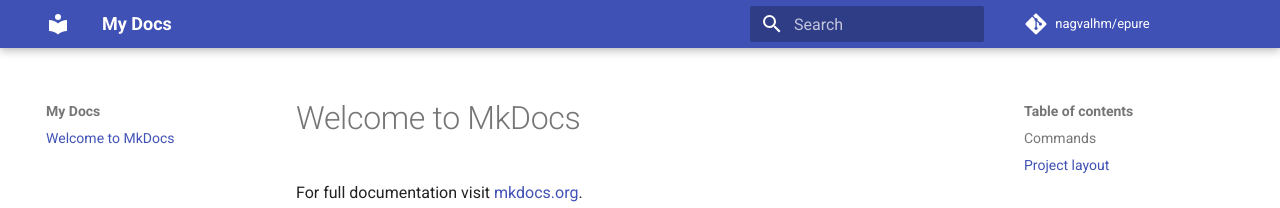
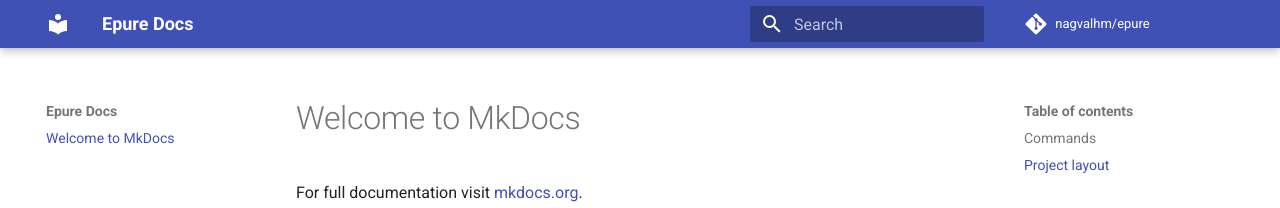
Before and after one commit to epurelib/epurelib.github.io, an MkDocs documentation site: the page built from docs/index.md, in a window 1280 px wide. Shown: the top 208 px of the page. Built offline with MkDocs 1.6.1 and Material for MkDocs 9.7.7, drawn with Linux system fonts in a browser that asks for light colours; comment, search, counter and statistics services are not loaded; the version menu is left out.

```diff
--- a/mkdocs.yml
+++ b/mkdocs.yml
@@ -1,5 +1,5 @@
-site_name: My Docs
-site_url: https://epurelib.github.io/docs/
+site_name: Epure Docs
+site_url: https://epurelib.github.io/epure-docs
 
 # Repository
 repo_name: nagvalhm/epure
@@ -11,5 +11,4 @@ theme:
 
 extra:
   version:
-    # default: stable
     provider: mike
```
Also changed, not shown: overrides/main.html (+5 -2 lines).
